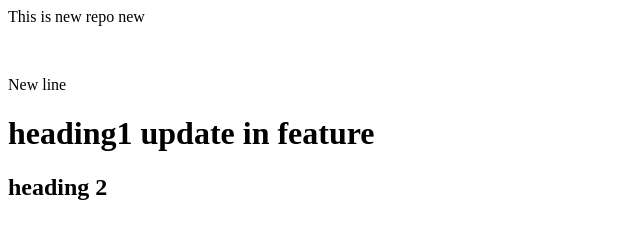
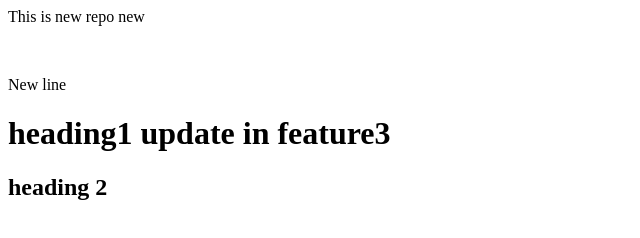
Before and after one commit to vk2612/demo2, a plain HTML site: page index.html in a window 1280 px wide. Shown: the full height of the page, 0-640 px from the left. Drawn offline with Linux system fonts and the light colour scheme.

Commit message:
update heading

```diff
--- a/index.html
+++ b/index.html
@@ -1,5 +1,5 @@
 <p>This is new repo new</p>
 <br>
 <p>New line</p>
-<h1>heading1 update in feature</h1>
+<h1>heading1 update in feature3</h1>
 <h2>heading 2</h2>
```
